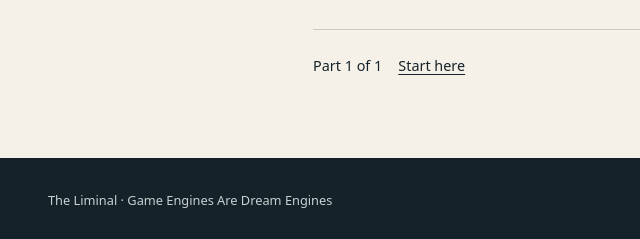
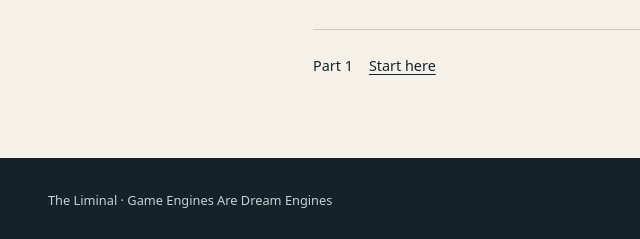
Before and after one commit to EricLortie/liminal-blyg, a plain HTML site: page site/f/2xz7sz5g1ybm4m65c6b22gnm6t/index.html in a window 1280 px wide. Shown: the part 4976-5215 px from the top of the page, 0-640 px from the left. Drawn offline with Linux system fonts and the light colour scheme.

Commit message:
Keep launch reading navigation open-ended as articles are added

```diff
--- a/site/f/2xz7sz5g1ybm4m65c6b22gnm6t/index.html
+++ b/site/f/2xz7sz5g1ybm4m65c6b22gnm6t/index.html
@@ -135,4 +135,4 @@
 <h2>Background sources</h2>
 <p><a href="https://github.com/EricLortie/laborforge-release">LaborForge: the earlier project and its own status</a></p>
 <p><a href="https://sonderuncertainly.substack.com/p/the-system-is-becoming-itself">Sonder Uncertainly: The System Is Becoming Itself (October 2025)</a></p>
-<p><strong>Attribution:</strong> textGenerator: AI coding agents; editor: Codex (AI drafting and technical review)</p></div></div><nav class="reading-nav" aria-label="Reading order"><span>Part 1 of 1</span><a href="../../sections/start/index.html">Start here</a></nav></article></main><footer class="site-footer"><span>The Liminal · Game Engines Are Dream Engines</span><a href="../../subscribe/index.html">Follow by RSS or Blygger</a></footer></body></html>
+<p><strong>Attribution:</strong> textGenerator: AI coding agents; editor: Codex (AI drafting and technical review)</p></div></div><nav class="reading-nav" aria-label="Reading order"><span>Part 1</span><a href="../../sections/start/index.html">Start here</a></nav></article></main><footer class="site-footer"><span>The Liminal · Game Engines Are Dream Engines</span><a href="../../subscribe/index.html">Follow by RSS or Blygger</a></footer></body></html>
```
